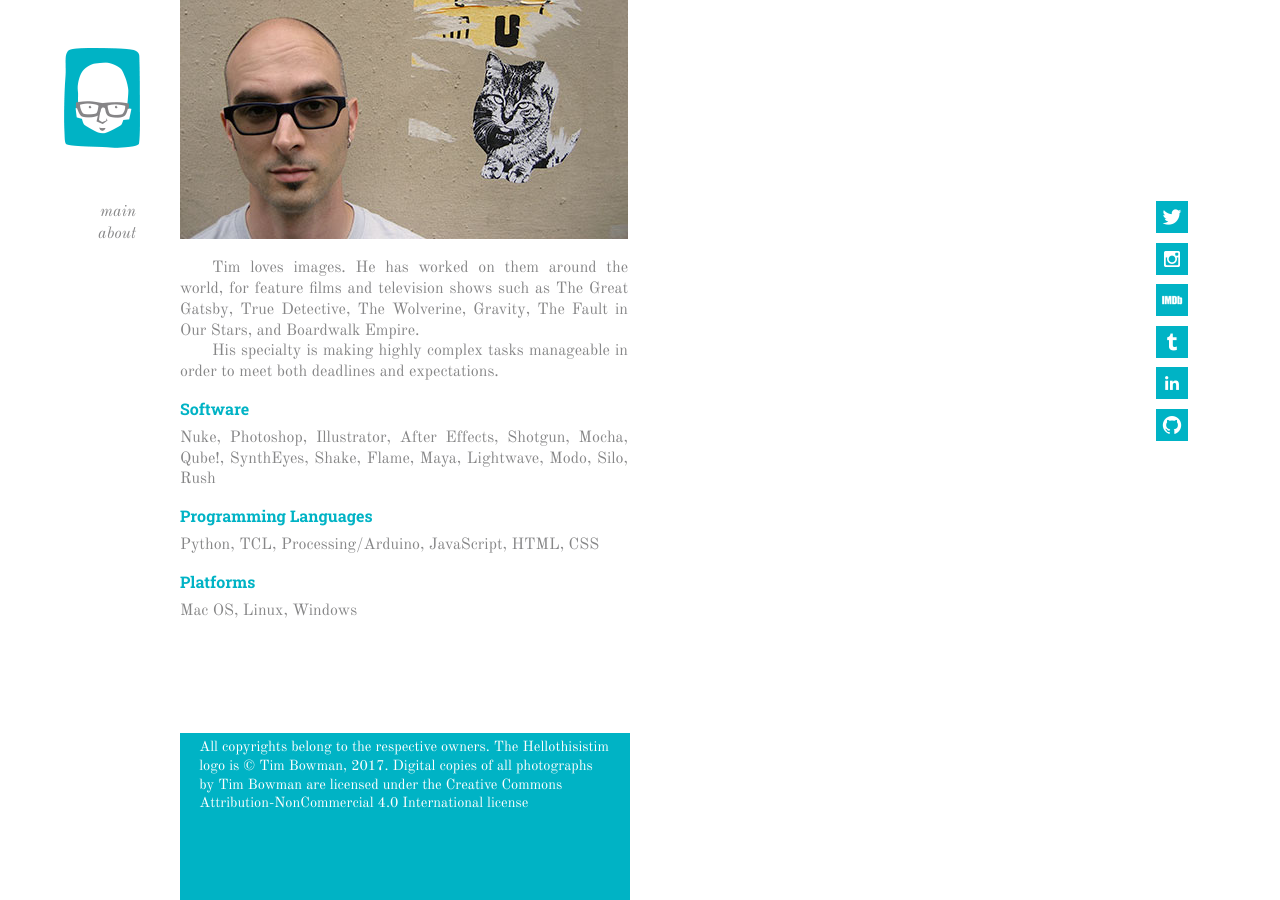
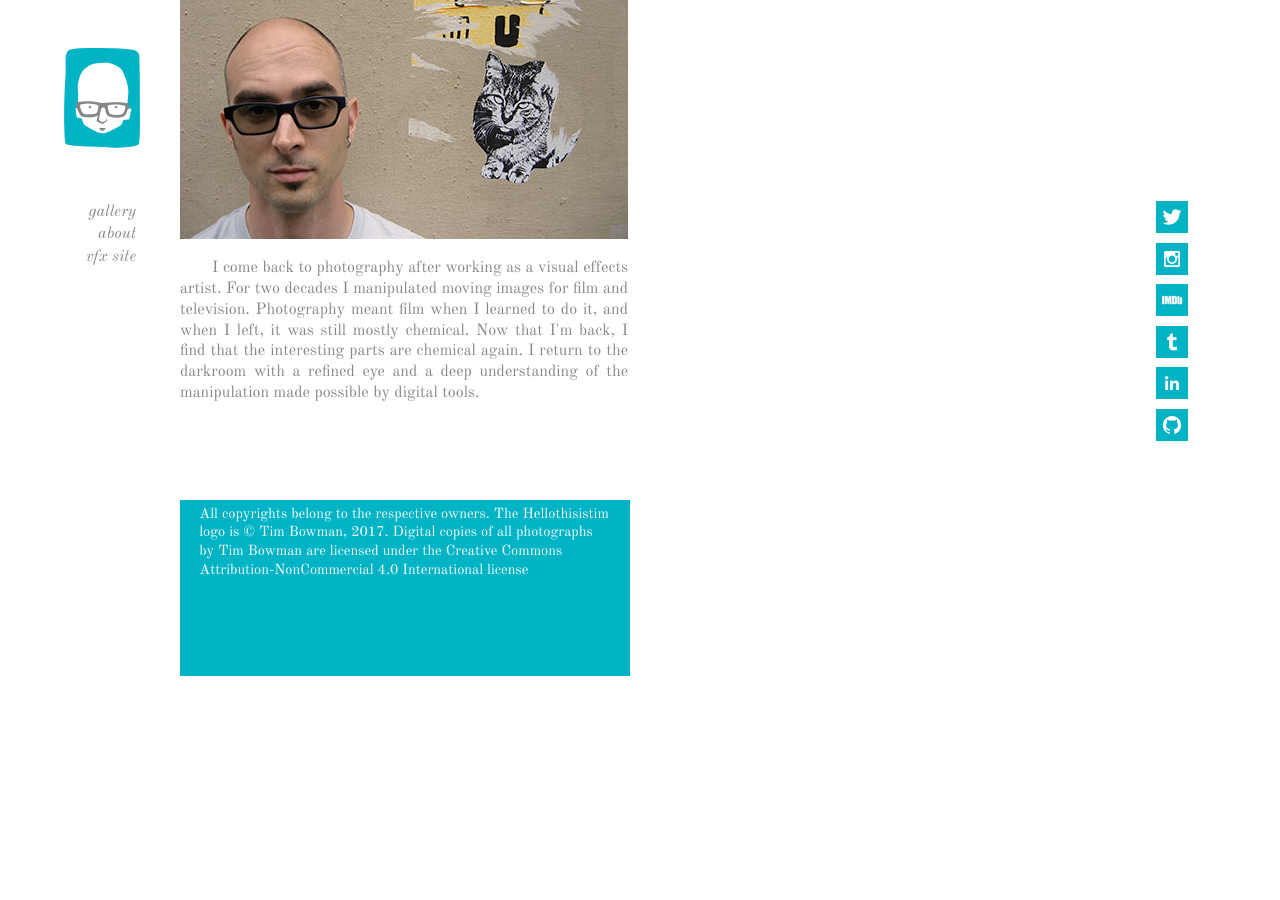
Before and after one commit to hellothisistim/hellothisistim.github.io, a Jekyll site: the page built from index.md, in a window 1280 px wide and 900 px high, scrolled down 2610 px. Built offline with Jekyll 4.4.1, drawn with Linux system fonts in a browser that asks for light colours; after the commit the page ends 3286 px from its top, so only the background shows below that.

Commit message:
Edit menu items and about text (#4)

```diff
--- a/_includes/nav.html
+++ b/_includes/nav.html
@@ -1,8 +1,9 @@
 <nav>
 	<h2>Navigation</h2>
 	<ul>
-		<li><a href={{ site.url }}/>Main</a></li>
+		<li><a href={{ site.url }}/>Gallery</a></li>
 		<li><a href={{ site.url }}/#about>About</a></li>
+		<li><a href=http://hellothisistim.com>VFX site</a></li>
 
 	</ul>
 </nav>
--- a/_layouts/home.html
+++ b/_layouts/home.html
@@ -37,14 +37,7 @@
 <section id="about">
 	<h2>About</h2>
 	<img src="./gfx/tim1.jpg" width="448" height="336" alt="Tim Bowman">
-	<p>Tim loves images. He has worked on them around the world, for feature films and television shows such as The Great Gatsby, True Detective, The Wolverine, Gravity, The Fault in Our Stars, and Boardwalk Empire.</p>
-	<p>His specialty is making highly complex tasks manageable in order to meet both deadlines and expectations.</p>
-	<h3>Software</h3>
-	<p class="toolbox">Nuke, Photoshop, Illustrator, After Effects, Shotgun, Mocha, Qube!, SynthEyes, Shake, Flame, Maya, Lightwave, Modo, Silo, Rush</p>
-	<h3>Programming Languages</h3>
-	<p class="toolbox">Python, TCL, Processing/Arduino, JavaScript, HTML, CSS</p>
-	<h3>Platforms</h3>
-	<p class="toolbox">Mac OS, Linux, Windows</p>
+	<p>I come back to photography after working as a visual effects artist. For two decades I manipulated moving images for film and television. Photography meant film when I learned to do it, and when I left, it was still mostly chemical. Now that I'm back, I find that the interesting parts are chemical again. I return to the darkroom with a refined eye and a deep understanding of the manipulation made possible by digital tools.</p>
 </section>
 
 </main>
```
